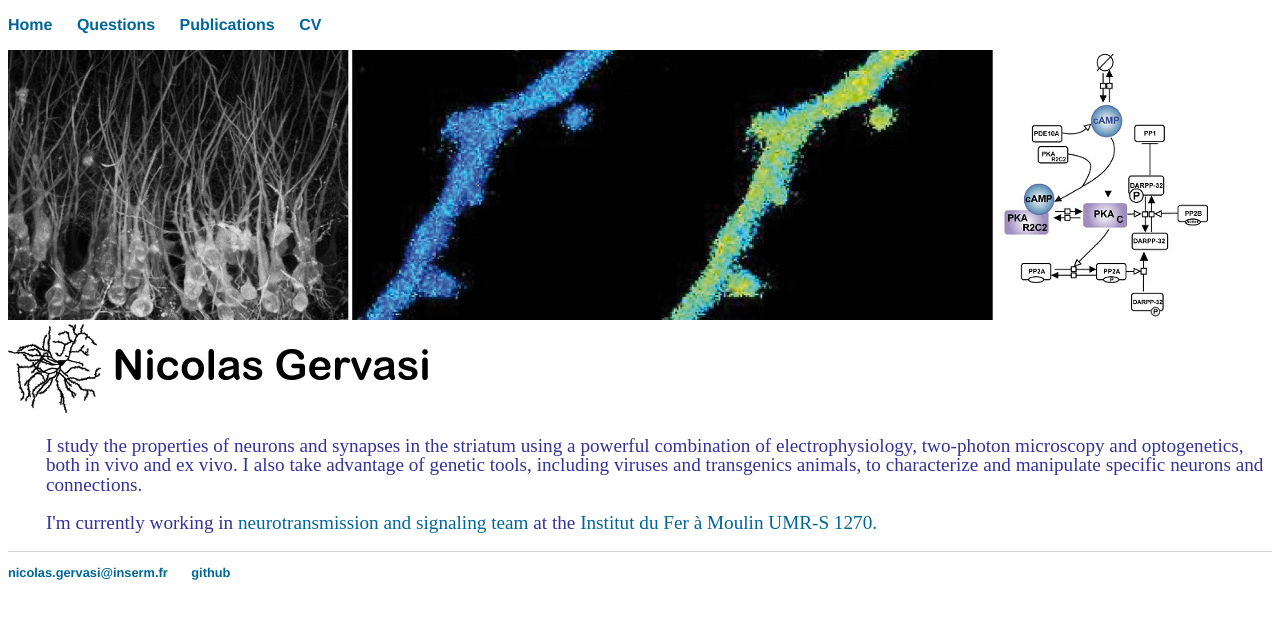
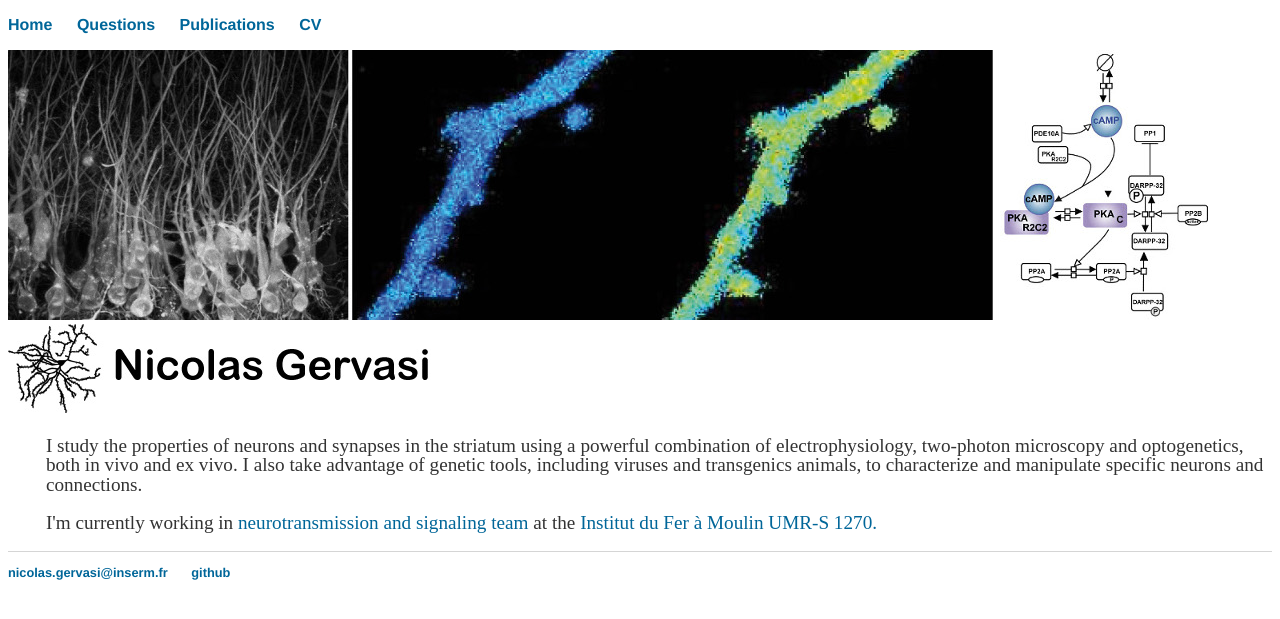
Before and after one commit to nicolasgervasi/nicolasgervasi.github.io, a Jekyll site: the page built from index.html, in a window 1280 px wide. Shown: the top 619 px of the page. Built offline with Jekyll 4.4.1, drawn with Linux system fonts in a browser that asks for light colours.

Commit message:
Update main.css

```diff
--- a/css/main.css
+++ b/css/main.css
@@ -34,7 +34,7 @@ h2 {
 p {
     font-size: 1.5vw;
     line-height: 1.5vw;
-    color: #339;
+    color: #333;
     margin-left:3%;
 }
 footer {
@@ -44,7 +44,7 @@ footer {
 
 ul.posts {
     margin: 20px auto 40px;
-    font-size: 1vw;
+    font-size: 3vw;
 }
 
 ul.posts li {
```
